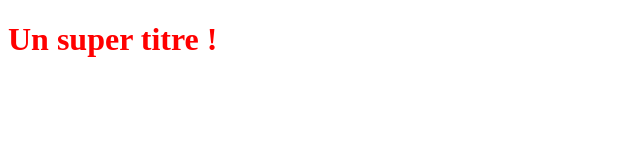
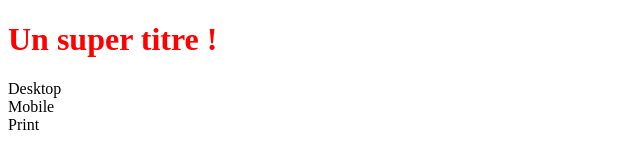
Before and after one commit to JKAGIT/OpenClassRoomsProject, a plain HTML site: page INDEX.html in a window 1280 px wide. Shown: the whole page, without its empty margins (0-640 px from the left). Drawn offline with Linux system fonts and the light colour scheme.

Commit message:
Ajout des terminaux

```diff
--- a/INDEX.html
+++ b/INDEX.html
@@ -6,5 +6,8 @@
 </head>
 <body>
    <h1>Un super titre !</h1>
+    <div class="desktop">Desktop</div>
+    <div class="mobile">Mobile</div>
+    <div class="print">Print</div>
 </body>
 </html>
```
